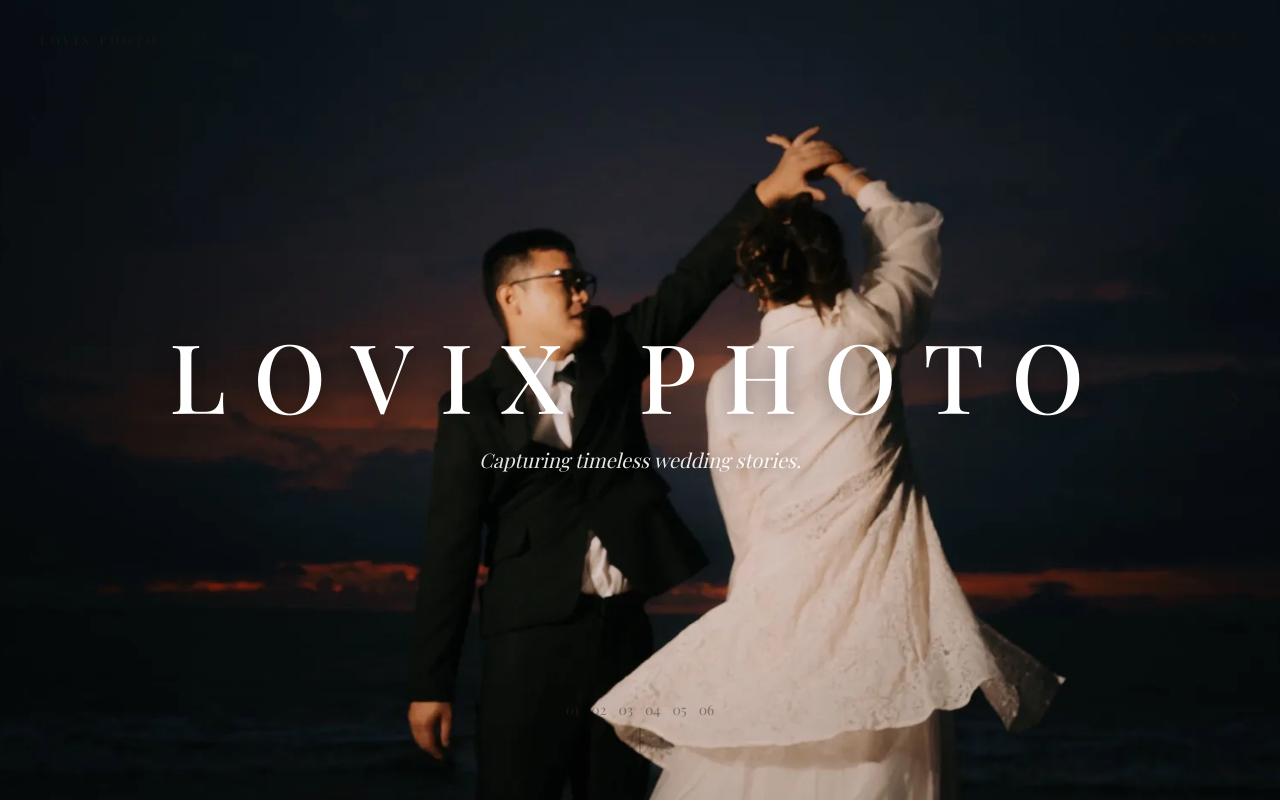
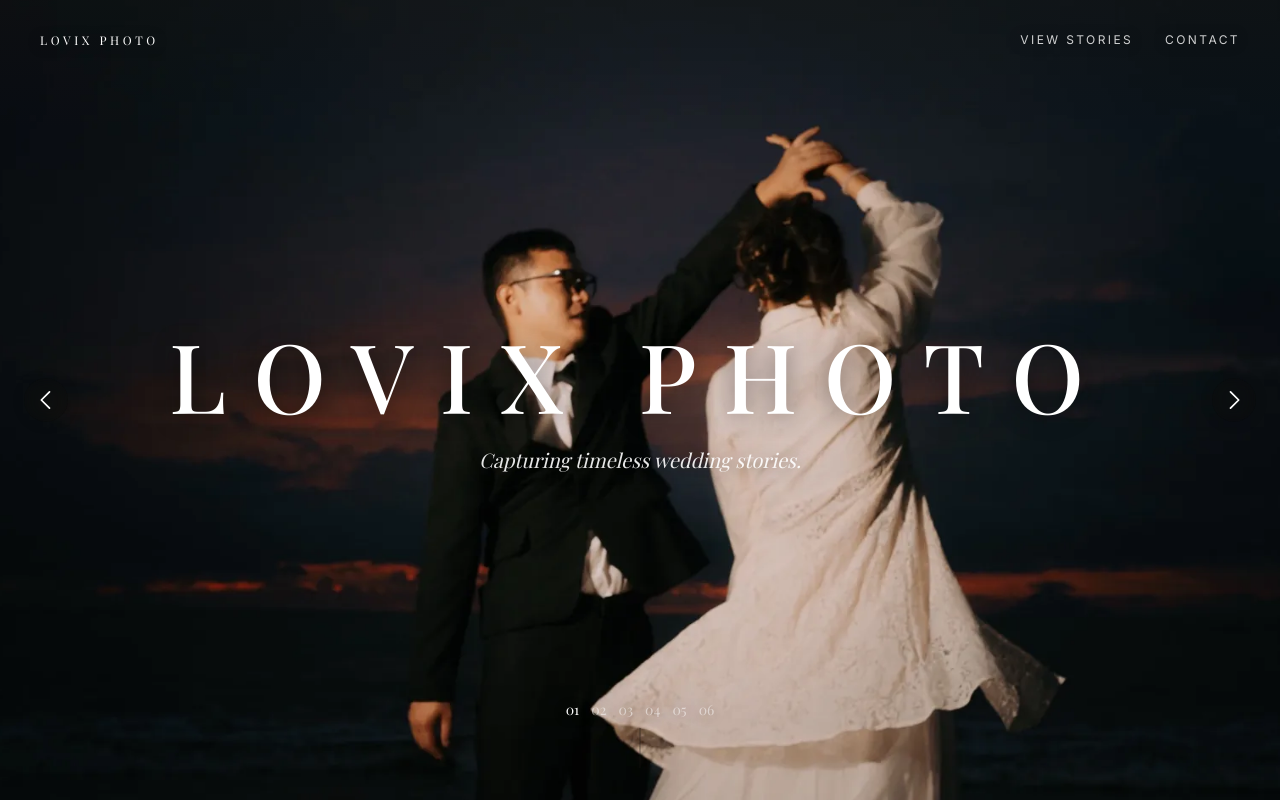
Before and after one commit to TSABIT1312/lovix-photo, a React (Vite) app: page / in a window 1280 px wide. Shown: the top 802 px of the page. Built offline with nearby package versions, Linux system fonts and the light colour scheme.

Commit message:
update again and again

```diff
--- a/src/components/layout/NavBar.jsx
+++ b/src/components/layout/NavBar.jsx
@@ -2,14 +2,16 @@ import { Link } from 'react-router-dom'
 import { cn, focusRing } from '@/lib/utils'
 
 const navLinkClass = cn(
-  'whitespace-nowrap text-[10px] uppercase tracking-[0.15em] text-ink/70 transition-colors hover:text-ink sm:text-xs sm:tracking-[0.2em]',
+  'whitespace-nowrap text-[10px] uppercase tracking-[0.15em] text-paper/80 drop-shadow-[0_1px_6px_rgba(0,0,0,0.5)] transition-colors hover:text-paper sm:text-xs sm:tracking-[0.2em]',
   focusRing,
 )
 
 /**
  * Sits above every page (absolutely positioned, not sticky) — on the
- * homepage that means it overlays the fullscreen Hero photo instead of
- * pushing it down; Hero's own contrast overlay already keeps this legible.
+ * homepage and story-detail pages that means it overlays a full-bleed photo
+ * (Hero / StoryCover) instead of pushing it down. The scrim behind the links
+ * keeps the light text legible there and doesn't meaningfully change the
+ * look of the plain-paper 404 page underneath it.
  * "View Stories" / "Contact" link to /#stories and /#contact regardless of
  * which page you're on — ScrollToTop handles the actual scrolling once the
  * homepage has mounted.
@@ -17,10 +19,14 @@ const navLinkClass = cn(
 function NavBar() {
   return (
     <header className="absolute inset-x-0 top-0 z-20 flex items-center justify-between px-4 py-5 sm:px-10 sm:py-8">
+      <div
+        aria-hidden="true"
+        className="pointer-events-none absolute inset-x-0 top-0 -z-10 h-32 bg-gradient-to-b from-ink/30 to-transparent"
+      />
       <Link
         to="/"
         className={cn(
-          'whitespace-nowrap font-display text-[10px] uppercase tracking-[0.15em] text-ink transition-colors hover:text-ink/70 sm:text-xs sm:tracking-[0.3em]',
+          'whitespace-nowrap font-display text-[10px] uppercase tracking-[0.15em] text-paper drop-shadow-[0_1px_6px_rgba(0,0,0,0.5)] transition-colors hover:text-paper/70 sm:text-xs sm:tracking-[0.3em]',
           focusRing,
         )}
       >
--- a/src/components/sections/Hero/Hero.jsx
+++ b/src/components/sections/Hero/Hero.jsx
@@ -99,7 +99,7 @@ function Hero({ image, images, title = 'Lovix Photo', subtitle = 'Capturing time
                 type="button"
                 onClick={() => goTo(index - 1)}
                 aria-label="Previous slide"
-                className="absolute left-3 top-1/2 z-20 -translate-y-1/2 rounded-full p-2 text-ink/60 transition-colors duration-300 hover:text-ink sm:left-6"
+                className="absolute left-3 top-1/2 z-20 -translate-y-1/2 rounded-full bg-ink/15 p-2 text-paper drop-shadow-[0_1px_6px_rgba(0,0,0,0.5)] backdrop-blur-sm transition-all duration-300 hover:bg-ink/30 sm:left-6"
               >
                 <svg viewBox="0 0 24 24" fill="none" stroke="currentColor" strokeWidth="1.5" className="h-6 w-6 sm:h-7 sm:w-7">
                   <path strokeLinecap="round" strokeLinejoin="round" d="M15 19l-7-7 7-7" />
@@ -109,7 +109,7 @@ function Hero({ image, images, title = 'Lovix Photo', subtitle = 'Capturing time
                 type="button"
                 onClick={() => goTo(index + 1)}
                 aria-label="Next slide"
-                className="absolute right-3 top-1/2 z-20 -translate-y-1/2 rounded-full p-2 text-ink/60 transition-colors duration-300 hover:text-ink sm:right-6"
+                className="absolute right-3 top-1/2 z-20 -translate-y-1/2 rounded-full bg-ink/15 p-2 text-paper drop-shadow-[0_1px_6px_rgba(0,0,0,0.5)] backdrop-blur-sm transition-all duration-300 hover:bg-ink/30 sm:right-6"
               >
                 <svg viewBox="0 0 24 24" fill="none" stroke="currentColor" strokeWidth="1.5" className="h-6 w-6 sm:h-7 sm:w-7">
                   <path strokeLinecap="round" strokeLinejoin="round" d="M9 5l7 7-7 7" />
@@ -127,8 +127,8 @@ function Hero({ image, images, title = 'Lovix Photo', subtitle = 'Capturing time
                   onClick={() => goTo(i)}
                   aria-label={`Go to slide ${i + 1}`}
                   aria-current={i === index}
-                  className={`font-display text-sm transition-colors duration-300 ${
-                    i === index ? 'text-ink' : 'text-ink/40 hover:text-ink/70'
+                  className={`font-display text-sm drop-shadow-[0_1px_6px_rgba(0,0,0,0.5)] transition-colors duration-300 ${
+                    i === index ? 'text-paper' : 'text-paper/50 hover:text-paper/80'
                   }`}
                 >
                   {String(i + 1).padStart(2, '0')}
```
